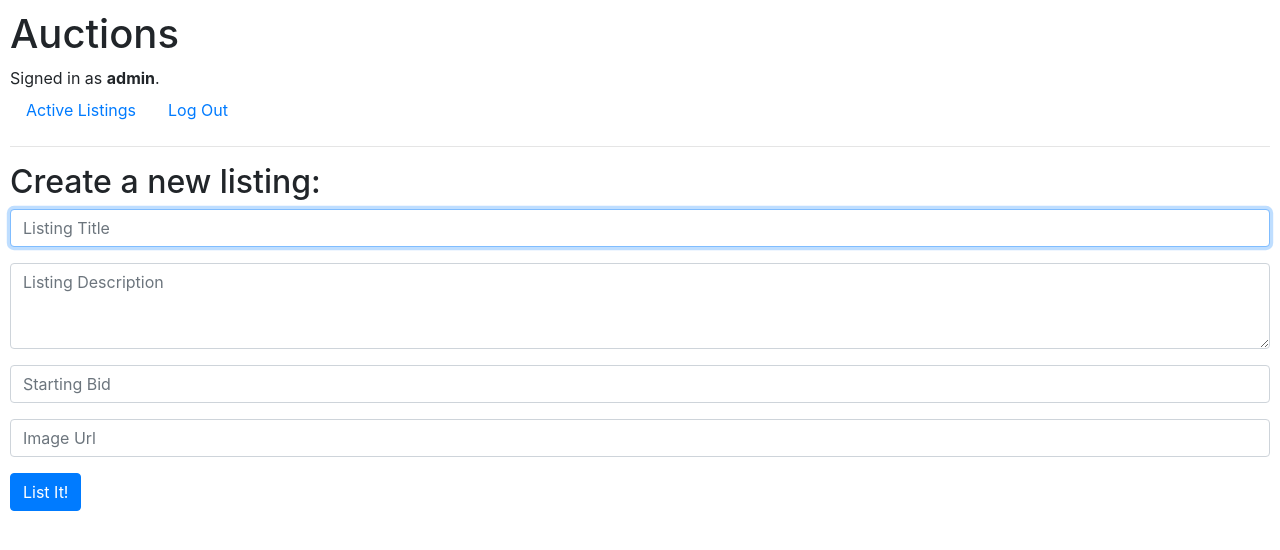
After one commit to whoback/cs33, a Django app: page /create in a window 1280 px wide. The commit adds this page. Shown: the top 550 px of the page. Run offline with Django 3.2, Linux system fonts and the light colour scheme; a user stored in the database is signed in; some libraries are stand-ins or nearby versions.

Commit message:
create listing page and single listing page

```diff
--- a/commerce/auctions/models.py
+++ b/commerce/auctions/models.py
@@ -15,9 +15,9 @@ class Listing(models.Model):
     title = models.CharField(max_length=255)
     description = models.TextField()
     starting_bid = models.DecimalField(max_digits=6, decimal_places=2)
-    current_bid = models.DecimalField(max_digits=6, decimal_places=2)
+    # current_bid = models.DecimalField(max_digits=6, decimal_places=2)
     image_url = models.URLField()
-    date_listed = models.DateTimeField()
+    date_listed = models.DateTimeField(auto_now_add=True)
     id = models.UUIDField(primary_key=True, default=uuid.uuid4, editable=False)
     listed_by = models.CharField(max_length=255)
     category = models.ForeignKey(
--- /dev/null
+++ b/commerce/auctions/templates/auctions/create.html
@@ -0,0 +1,27 @@
+{% extends "auctions/layout.html" %}
+
+{% block body %}
+
+    <h2>Create a new listing:</h2>
+
+    {% if message %}
+        <div>{{ message }}</div>
+    {% endif %}
+
+    <form action="{% url 'create' %}" method="post">
+        {% csrf_token %}
+        <div class="form-group">
+            <input class="form-control" autofocus type="text" name="title" placeholder="Listing Title" required>
+        </div>
+        <div class="form-group">
+            <textarea class="form-control" id="description" placeholder="Listing Description" name="description" rows="3" required></textarea>
+        </div>
+        <div class="form-group">
+            <input class="form-control" type="number" id="bid" name="bid" placeholder="Starting Bid">
+        </div>
+        <div class="form-group">
+            <input class="form-control" type="text" name="url" placeholder="Image Url">
+        </div>
+        <input class="btn btn-primary" type="submit" value="List It!">
+    </form>
+{% endblock %}
--- a/commerce/auctions/templates/auctions/register.html
+++ b/commerce/auctions/templates/auctions/register.html
@@ -20,7 +20,7 @@
             <input class="form-control" type="password" name="password" placeholder="Password" required>
         </div>
         <div class="form-group">
-            <input class="form-control" type="password" name="confirmation" placeholder="Confirm Password"> required
+            <input class="form-control" type="password" name="confirmation" placeholder="Confirm Password" required>
         </div>
         <input class="btn btn-primary" type="submit" value="Register">
     </form>
--- a/commerce/auctions/urls.py
+++ b/commerce/auctions/urls.py
@@ -6,5 +6,7 @@ urlpatterns = [
     path("", views.index, name="index"),
     path("login", views.login_view, name="login"),
     path("logout", views.logout_view, name="logout"),
-    path("register", views.register, name="register")
+    path("register", views.register, name="register"),
+    path("create", views.create, name="create"),
+    path(r"listing/<uuid:id>", views.listing, name="listing")
 ]
--- a/commerce/auctions/views.py
+++ b/commerce/auctions/views.py
@@ -1,14 +1,18 @@
 from django.contrib.auth import authenticate, login, logout
+from django.contrib.auth.decorators import login_required
+
 from django.db import IntegrityError
 from django.http import HttpResponse, HttpResponseRedirect
-from django.shortcuts import render
+from django.shortcuts import render, redirect
 from django.urls import reverse
 
-from .models import User
+from .models import *
 
 
 def index(request):
-    return render(request, "auctions/index.html")
+    # grab listings and display them
+    listings = Listing.objects.all()
+    return render(request, "auctions/index.html", {'listings': listings})
 
 
 def login_view(request):
@@ -61,3 +65,26 @@ def register(request):
         return HttpResponseRedirect(reverse("index"))
     else:
         return render(request, "auctions/register.html")
+
+
+@login_required(login_url='/login/')
+def create(request):
+    if request.method == 'POST':
+        title = request.POST.get('title')
+        description = request.POST.get('description')
+        starting_bid = request.POST.get('bid')
+        url = request.POST.get('url')
+        listed_by = User.objects.get(username=request.user.username)
+        listing = Listing(title=title, description=description,
+                          starting_bid=starting_bid, image_url=url, listed_by=listed_by)
+        listing.save()
+        return redirect('/')
+
+    return render(request, 'auctions/create.html')
+
+
+@login_required(login_url='/login/')
+def listing(request, id):
+    listing = Listing.objects.get(id=id)
+
+    return render(request, 'auctions/listing.html', {'listing': listing})
```
Also changed, not shown: commerce/auctions/templates/auctions/index.html (+24 -1 lines), commerce/auctions/templates/auctions/listing.html (added, +40 -0 lines), commerce/auctions/migrations/0002_category_comment_listing.py (added), commerce/auctions/migrations/0003_remove_listing_current_bid.py (added), commerce/auctions/migrations/0004_auto_20210307_1948.py (added), commerce/db.sqlite3.
